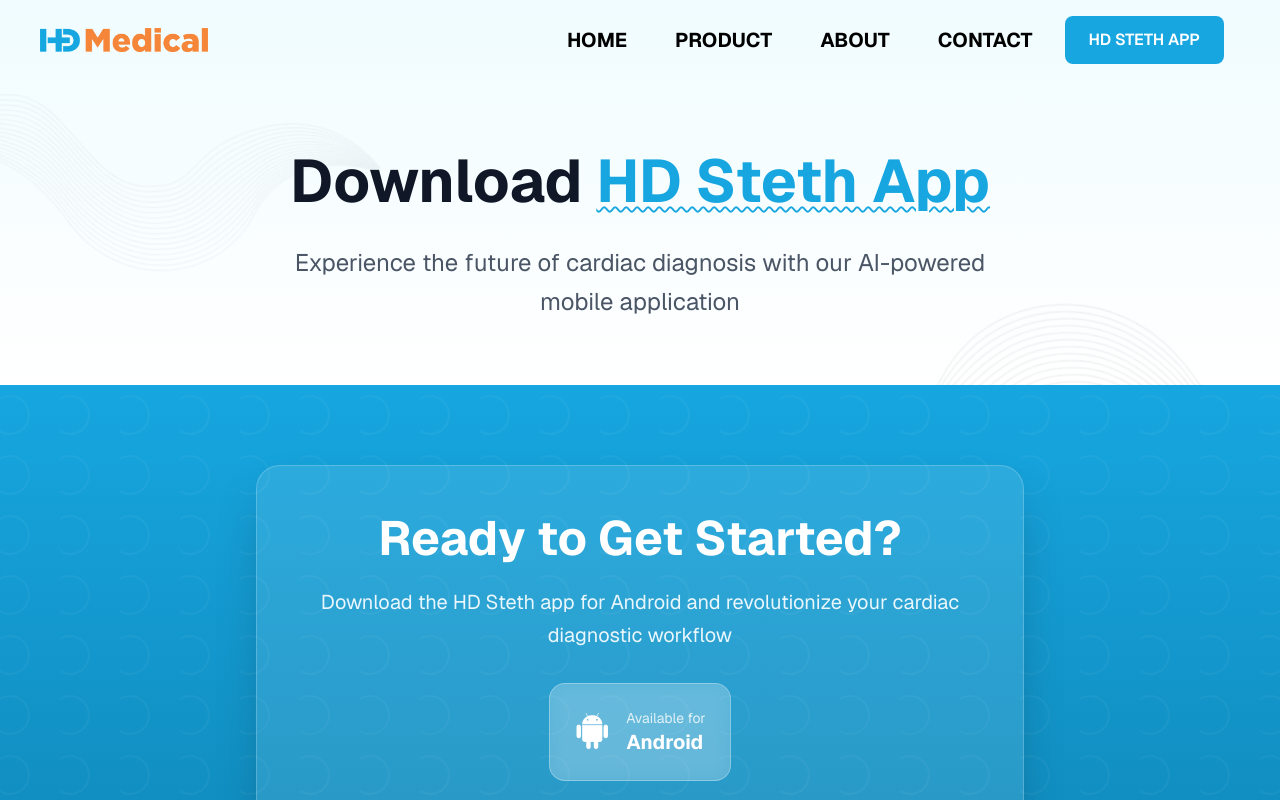
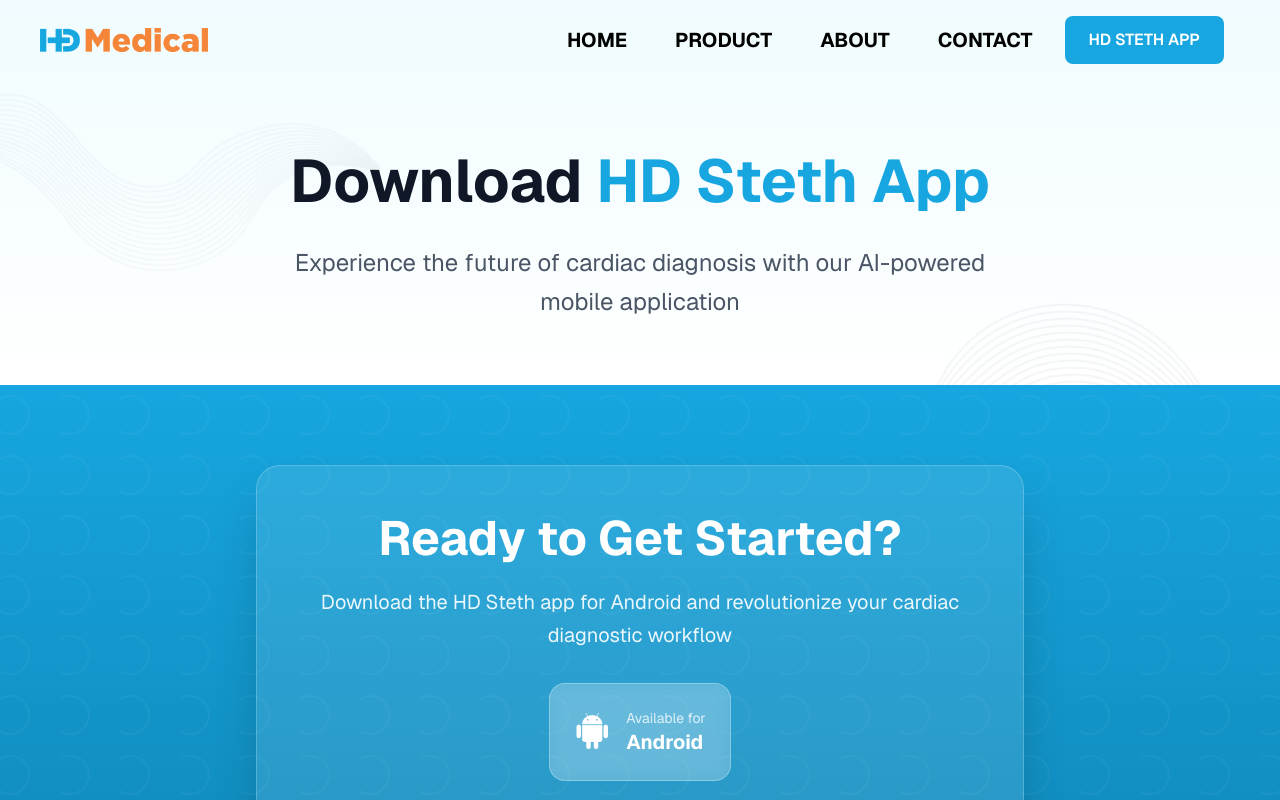
Before and after one commit to jilldhandhukiya/HD-Medical, a Next.js app: page /app in a window 1280 px wide. Shown: the top 800 px of the page. Built offline with nearby package versions, Linux system fonts and the light colour scheme.

Commit message:
Done Changes

```diff
--- a/src/app/app/page.js
+++ b/src/app/app/page.js
@@ -232,7 +232,7 @@
 
             {/* Main Title */}
             <h1 className="text-4xl md:text-6xl font-bold text-gray-900 leading-tight">
-              Download <span className="text-[#17a6e0] underline decoration-wavy decoration-2 underline-offset-4">HD Steth App</span>
+              Download <span className="text-[#17a6e0] underline-offset-4">HD Steth App</span>
             </h1>
 
             {/* Subtitle */}
```
